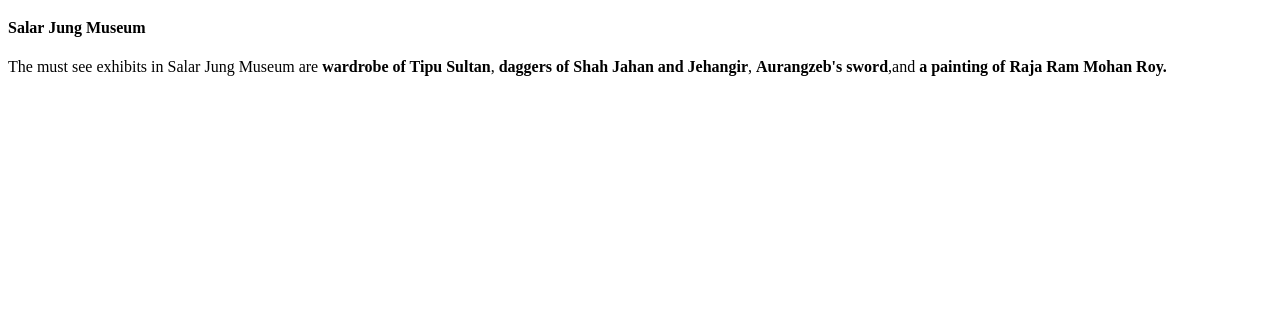
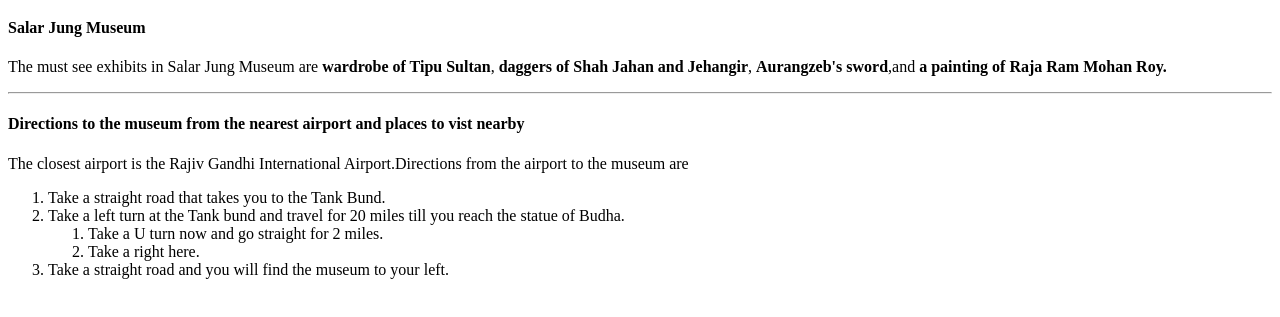
Before and after one commit to 44-563-Web-Apps-F22/44563-webapps-assignment-3-MahimaChowdaryG, a plain HTML site: page index.html in a window 1280 px wide. Shown: the part 61-378 px from the top of the page. Drawn offline with Linux system fonts and the light colour scheme.

Commit message:
added directions to museum

```diff
--- a/index.html
+++ b/index.html
@@ -10,5 +10,17 @@
            <b>daggers of Shah Jahan and Jehangir</b>,
            <b>Aurangzeb's sword</b>,and <b>a painting of Raja Ram Mohan Roy.</b>
         </p>
+        <hr>
+        <h4>Directions to the museum from the nearest airport and places to vist nearby</h4>
+        <p>The closest airport is the Rajiv Gandhi International Airport.Directions from the airport to the museum are</p>
+        <ol>
+            <li>Take a straight road that takes you to the Tank Bund.</li>
+            <li>Take a left turn at the Tank bund and travel for 20 miles till you reach the statue of Budha.</li>
+              <ol>
+                  <li>Take a U turn now and go straight for 2 miles.</li>
+                  <li>Take a right here.</li>
+              </ol>
+              <li>Take a straight road and you will find the museum to your left.</li>
+        </ol>
     </body>
 </html>
```
